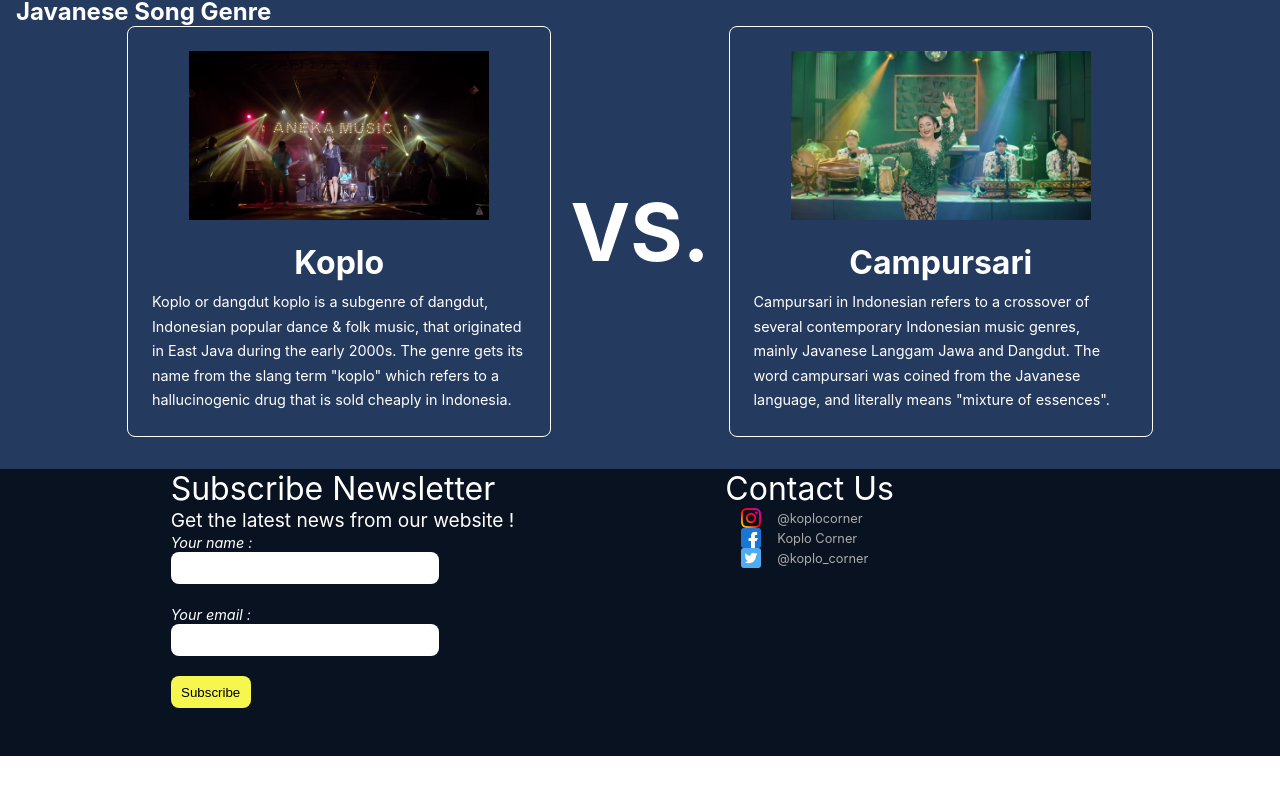
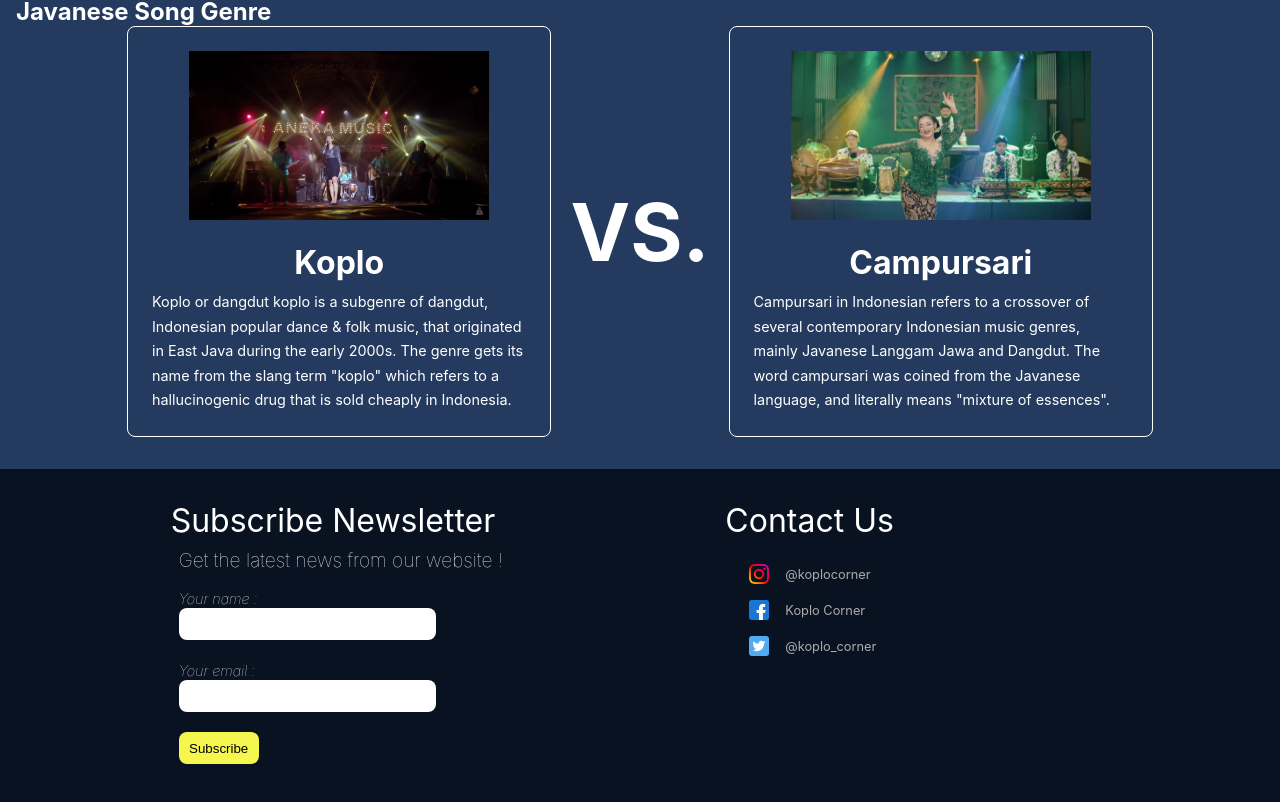
Before and after one commit to bondanjody/koplo-corner-app, a React (Create React App) app: page / in a window 1280 px wide. Shown: the part 1131-1933 px from the top of the page. Before the commit the page ends 1887 px from the top, so only its background shows below. Built offline with nearby package versions, Linux system fonts and the light colour scheme.

Commit message:
Memperbaiki tampilan footer

```diff
--- a/src/components/Layout/Footer.module.css
+++ b/src/components/Layout/Footer.module.css
@@ -6,6 +6,7 @@
 }
 .social-section, .subscribe-section {
     width: 30%;
+    margin-top: 2rem;
     margin-bottom: 3rem;
 }
 .footer-header p {
@@ -13,6 +14,10 @@
 }
 .newsletter-description {
     font-size: 1.2rem;
+}
+.subscribe-section form, .newsletter-description {
+    padding: 0.5rem;
+    font-weight: lighter;
 }
 label {
     font-style: italic;
@@ -35,6 +40,9 @@ input {
 .subscribe-button:hover {
     cursor: pointer;
 }
+.contact-us__links {
+    padding: 0.5rem;
+}
 .contact-us__links a {
     text-decoration: none;
     color: #acacac;
@@ -42,10 +50,11 @@ input {
 }
 .contact-us__links p a {
     display:flex;
+    padding-top: 1rem;
     align-items: center;
 }
 .contact-us__links p a:hover {
-    color: white
+    color: white;
 }
 .contact-us__links p a img {
     width: 20px;
```
